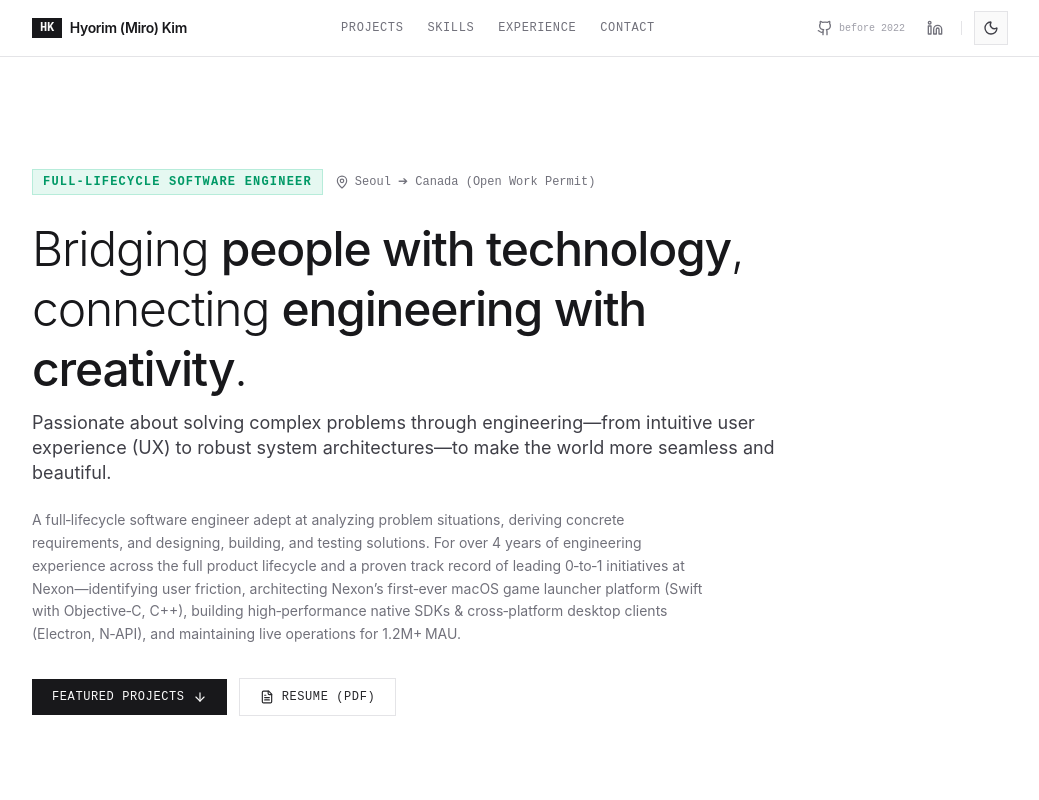
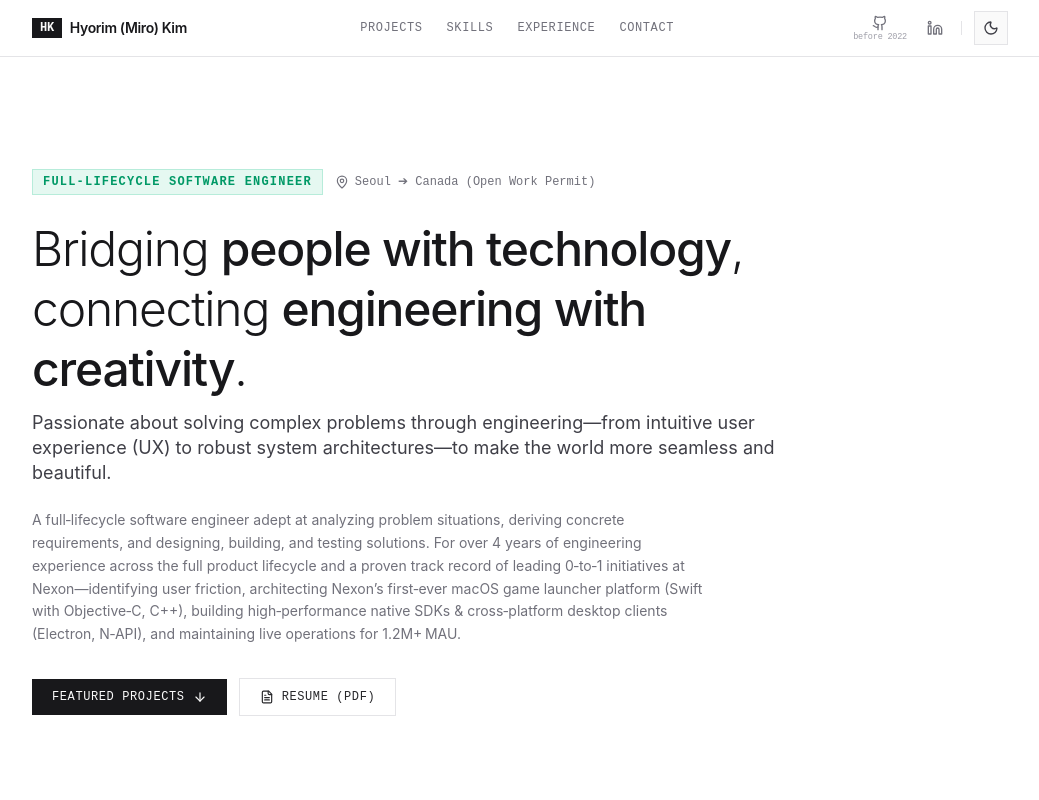
Before and after one commit to Hyorm/hyorm.github.io, a React (Vite) app: page / in a window 1280 px wide. Shown: the top 800 px of the page, without its empty margins (120-1159 px from the left). Built offline with nearby package versions, Linux system fonts and the light colour scheme.

Commit message:
style: position 'before 2022' text below GitHub icon

```diff
--- a/src/components/Header.tsx
+++ b/src/components/Header.tsx
@@ -45,11 +45,11 @@ export default function Header({ personalInfo }: HeaderProps) {
                 href={personalInfo.github}
                 target="_blank"
                 rel="noopener noreferrer"
-                className="inline-flex items-center gap-1.5 px-2 py-1 text-zinc-500 hover:text-zinc-900 dark:hover:text-zinc-100 transition-colors group"
+                className="flex flex-col items-center justify-center text-zinc-500 hover:text-zinc-900 dark:hover:text-zinc-100 transition-colors group px-1.5 py-0.5"
                 title="GitHub (before 2022)"
               >
                 <Github className="h-4 w-4" />
-                <span className="text-[10px] font-mono text-zinc-400 dark:text-zinc-500 group-hover:text-zinc-700 dark:group-hover:text-zinc-300 transition-colors">
+                <span className="text-[8.5px] font-mono tracking-tight text-zinc-400 dark:text-zinc-500 group-hover:text-zinc-700 dark:group-hover:text-zinc-300 transition-colors mt-0.5 leading-none">
                   before 2022
                 </span>
               </a>
```
